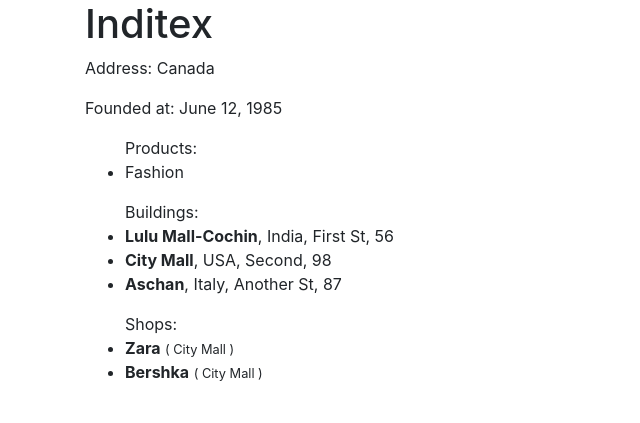
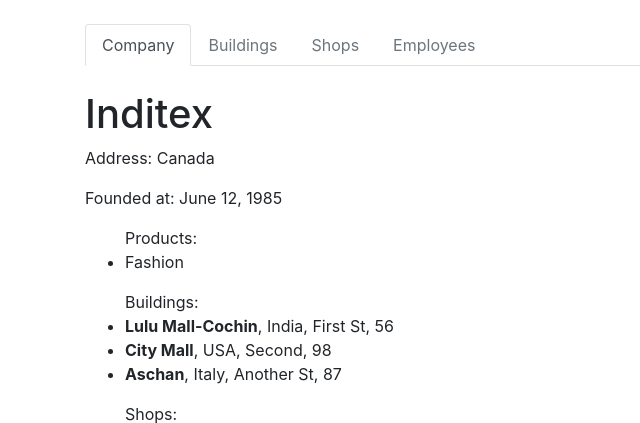
Before and after one commit to Abalmaz/CRM_Trading, a Django app: page / in a window 1280 px wide. Shown: the part 56-479 px from the top of the page, without its empty margins (0-640 px from the left). Run offline with Django 3.2, Linux system fonts and the light colour scheme; a user stored in the database is signed in; data comes from the database, SQL or seed files in the repository; tables that the repository leaves empty hold one stand-in row (values such as "Sample post"); some libraries are stand-ins or nearby versions.

Commit message:
Added menu to base

```diff
--- a/trading/templates/trading/base.html
+++ b/trading/templates/trading/base.html
@@ -48,6 +48,22 @@
             </div>
         </nav>
         <div class="container">
+            <br>
+            <ul class="nav nav-tabs">
+                <li class="nav-item">
+                    <a class="nav-link active" href="#">Company</a>
+                </li>
+                <li class="nav-item">
+                    <a class="nav-link disabled" href="#">Buildings</a>
+                </li>
+                <li class="nav-item">
+                    <a class="nav-link disabled" href="#">Shops</a>
+                </li>
+                <li class="nav-item">
+                    <a class="nav-link disabled" href="#">Employees</a>
+                </li>
+            </ul>
+            <br>
             {% block content %}
             {% endblock content %}
         </div>
```
